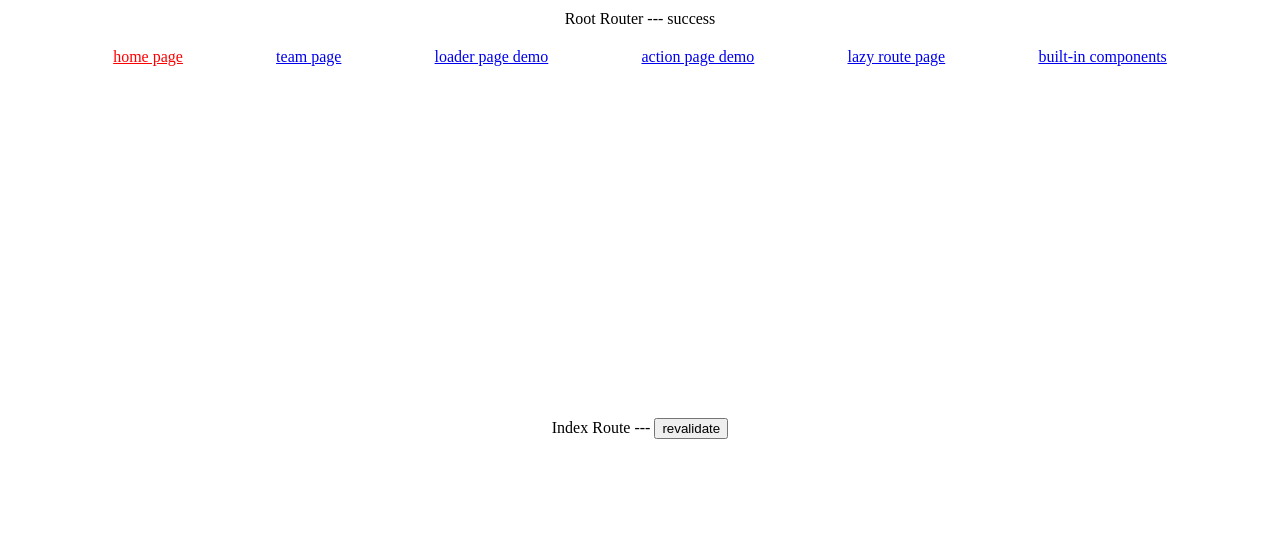
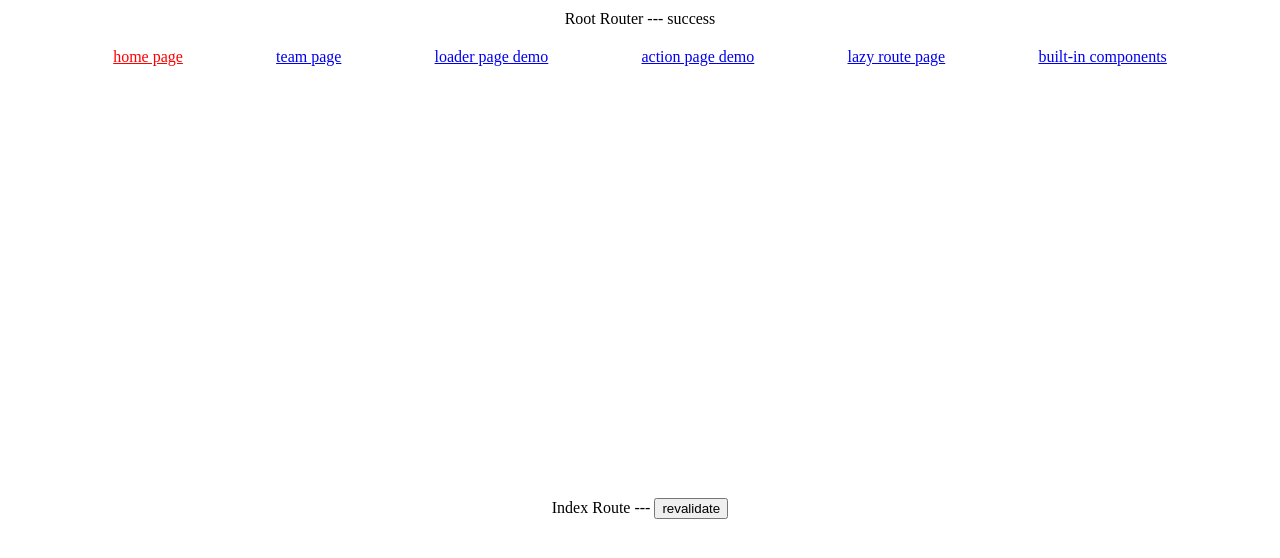
Before and after one commit to kaka12138/learnig-of-react-router, a React (Vite) app in the folder code/react-router-demo/: page / in a window 1280 px wide. Shown: the top 558 px of the page. Built offline with nearby package versions, Linux system fonts and the light colour scheme.

Commit message:
feat:other com

```diff
--- a/code/react-router-demo/src/index.css
+++ b/code/react-router-demo/src/index.css
@@ -6,7 +6,7 @@ html, body {
 }
 #root {
   width: 100%;
-  height: 100vh;
+  height: 120vh;
   display: flex;
   flex-direction: column;
 }
--- a/code/react-router-demo/src/routes/root.tsx
+++ b/code/react-router-demo/src/routes/root.tsx
@@ -1,4 +1,4 @@
-import { Link, Outlet, useLoaderData, useRouteError, json, isRouteErrorResponse } from "react-router-dom"
+import { ScrollRestoration, Outlet, useLoaderData, useRouteError, json, isRouteErrorResponse } from "react-router-dom"
 import NavItem from "../components/NavItem"
 export async function loader() {
   console.log("excute root loader")
@@ -27,8 +27,8 @@ export function ErrorCom() {
 export default function RootRouter() {
   // @ts-expect-error
   const { msg } = useLoaderData()
-  return <div className="root-container">
-
+  return<div className="root-container">
+      <ScrollRestoration/>
       <div className="root-title">Root Router --- { msg }</div>
       <div className="root-navs">
         <NavItem to="/" pendingText="navgating...">home page</NavItem>
```
Also changed, not shown: code/react-router-demo/src/components/NavItem.tsx (line endings or trailing spaces), 1 other file (tests, documents, lock files or other folders). Lines whose indentation alone changed are shown as unchanged.
